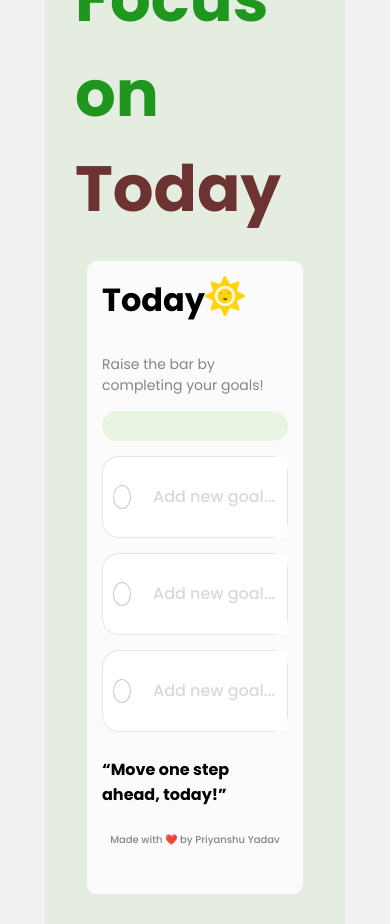
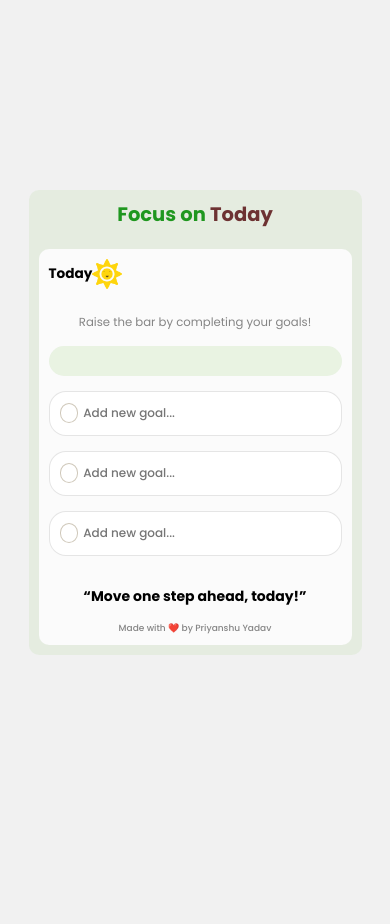
Before and after one commit to PriyanshuYadav06/focus-on-today, a plain HTML site: page index.html in a window 390 px wide. After the commit the page ends 844 px from the top, so only its background shows below. Drawn offline with Linux system fonts and the light colour scheme.

Commit message:
making ir responive and adding local storage for data retain

```diff
--- a/index.html
+++ b/index.html
@@ -27,19 +27,19 @@
             </div>
             <div class="goalContainer">
                 <div class="customCheckbox">
-                    <img class="hide" src="./check-icon.svg" alt="">
+                    <img class="hide hide1" src="./check-icon.svg" alt="">
                 </div>
                 <input class="goal_input" type="text" name="" id="" placeholder="Add new goal...">
             </div>
             <div class="goalContainer">
                 <div class="customCheckbox">
-                    <img class="hide" src="./check-icon.svg" alt="">
+                    <img class="hide hide1" src="./check-icon.svg" alt="">
                 </div>
                 <input class="goal_input" type="text" name="" id="" placeholder="Add new goal...">
             </div>
             <div class="goalContainer">
                 <div class="customCheckbox">
-                    <img class="hide" src="./check-icon.svg" alt="">
+                    <img class="hide hide1" src="./check-icon.svg" alt="">
                 </div>
                 <input class="goal_input" type="text" name="" id="" placeholder="Add new goal...">
             </div>
--- a/script.js
+++ b/script.js
@@ -1,47 +1,59 @@
-let CheckBoxList=document.querySelectorAll(".customCheckbox");
-let InputList=document.querySelectorAll(".goal_input");
-let red=document.querySelector('.rectangle6');
-let progress=document.querySelector(".rectangle5");
-let progress2=document.querySelector(".hero");
-var x=0;
-function UpdateProgress(child){
-    current_width=parseFloat(progress.style.width) || 0;
-    if(child.classList.contains("hide")){
-        x--;
-        progress.style.width=(current_width-33.33)+"%";
-        progress2.innerHTML = `${x}/3 Completed`;
+let CheckBoxList = document.querySelectorAll(".customCheckbox");
+let InputList = document.querySelectorAll(".goal_input");
+let red = document.querySelector(".rectangle6");
+let progress = document.querySelector(".rectangle5");
+let progress2 = document.querySelector(".hero");
+let imgg = document.querySelectorAll(".hide1");
+var x = 0;
+const saveData = JSON.parse(localStorage.getItem("Data")) || { goal1: "", goal2: "", goal3: "" };
+const saveData1 = JSON.parse(localStorage.getItem("check")) || { completed1: false, completed2: false, completed3: false };
+x = [saveData1.completed1, saveData1.completed2, saveData1.completed3].filter(Boolean).length;
+InputList.forEach((input, index) => {
+    input.value = saveData[`goal${index + 1}`] || "";
+});
+imgg.forEach((img, index) => {
+    if (saveData1[`completed${index + 1}`]) {
+        img.classList.remove("hide");
+    }
+});
+function UpdateProgress() {
+    let completed = [saveData1.completed1, saveData1.completed2, saveData1.completed3].filter(Boolean).length;
+    progress.style.width = (completed * 33.33) + "%";
+    progress2.innerHTML = `${completed}/3 Completed`;
 
-
-    }else{
-        x++
-        progress.style.width=(current_width+33.33)+"%";
-        progress2.innerHTML = `${x}/3 Completed`;
-
-
-    }
-    if(x==0){
+    if (completed === 0) {
         progress2.classList.add("hero");
         progress.classList.add("hero");
-
-    }else if(x>0){
+    } else {
         progress2.classList.remove("hero");
         progress.classList.remove("hero");
     }
 }
-CheckBoxList.forEach((CheckBox)=>{
-    CheckBox.addEventListener("click",()=>{
-        let child=CheckBox.children;
-        if(InputList[0].value.trim()=="" || InputList[1].value.trim()=="" || InputList[2].value.trim()==""){
+function togglee(child, index) {
+    child.classList.toggle("hide");
+    saveData1[`completed${index + 1}`] = !child.classList.contains("hide");
+    localStorage.setItem("check", JSON.stringify(saveData1));
+    UpdateProgress();
+}
+CheckBoxList.forEach((CheckBox, index) => {
+    CheckBox.addEventListener("click", () => {
+        if ([...InputList].some(input => input.value.trim() === "")) {
             red.classList.remove("hide");
-        }else{
+        } else {
             red.classList.add("hide");
-            child[0].classList.toggle("hide");
-            UpdateProgress(child[0]);
+            togglee(imgg[index], index);
         }
-    })
-})
-InputList.forEach((inputs)=>{
-    inputs.addEventListener("focus",()=>{
+    });
+});
+InputList.forEach((input, index) => {
+    input.addEventListener("input", (e) => {
+        let savedData = JSON.parse(localStorage.getItem("Data")) || { goal1: "", goal2: "", goal3: "" };
+        savedData[`goal${index + 1}`] = e.target.value;
+        localStorage.setItem("Data", JSON.stringify(savedData));
+    });
+
+    input.addEventListener("focus", () => {
         red.classList.add("hide");
-    })
-})
+    });
+});
+UpdateProgress();
--- a/style.css
+++ b/style.css
@@ -1,150 +1,198 @@
-*{
+* {
     margin: 0;
     padding: 0;
     box-sizing: border-box;
 }
-.body{
+.body {
     display: flex;
     justify-content: center;
     align-items: center;
-    height: 100vh;
+    min-height: 100vh;
     background-color: #f1f1f1;
-    font-family: 'poppins';
+    font-family: 'Poppins', sans-serif;
+    padding: 10px;
 }
-.rectangle1{
 
-    width:50vw;
+/* Main Container */
+.rectangle1 {
+    width: 90%;
     max-width: 600px;
-    min-width: 300px;
     display: flex;
     justify-content: center;
     align-items: center;
     flex-direction: column;
-    padding:30px;
+    padding: 20px;
+    gap: 20px;
+    background-color: rgba(72, 163, 0, 0.07);
+    border-radius: 10px;
+}
 
-    gap:25px;
-    background-color: rgba(72, 163, 0, 0.07);
-
-}
-.rectangle2{
-    width: 90%;
-    height:75vh;
-
+/* Inner Box */
+.rectangle2 {
+    width: 100%;
+    height: auto;
     background-color: rgba(251, 251, 251, 1);
     border-radius: 10px;
     padding: 15px;
     display: flex;
     flex-direction: column;
-    gap:15px;
+    gap: 15px;
 }
-.text{
+
+/* Headings */
+.text {
     font-weight: 700;
-    font-size: 64px;
+    font-size: 8vw; /* Adjusts with screen width */
+    text-align: center;
 }
-.txt1{
-    color:#1f971f;
+.txt1 { color: #1f971f; }
+.txt2 { color: #6d3232; }
+
+/* Today Header */
+.txt3 {
+    font-weight: 700;
+    font-size: 5vw;
+    display: flex;
+    align-items: center;
 }
-.txt2{
-    color:#6d3232;
+.txt3 img {
+    height: 30px;
+    width: 30px;
 }
-.txt3{
-    font-weight: 700;
-    font-size:32px;
-    display: flex;
+
+/* Instructions */
+.txt4 {
+    color: rgba(133, 133, 133, 1);
+    font-size: 3.5vw;
+    margin-top: 10px;
+    text-align: center;
 }
-.txt3 img{
-    height:40px;
-    width:40px;
-}
-.txt4{
-   color: rgba(133, 133, 133, 1);
-   font-weight: 400;
-   font-size:14px;
-   margin-top: 15px;
-}
-.rectangle4{
+
+/* Progress Bar */
+.rectangle4 {
     background-color: rgba(72, 163, 0, 0.1);
     border-radius: 15px;
-    max-width: 500px;
-    height:30px;
+    width: 100%;
+    height: 30px;
 }
-.rectangle5{
+.rectangle5 {
     border-radius: 15px;
-    width:0%;
-    max-width: 500px;
+    width: 0%;
     height: 100%;
     background-color: rgba(72, 163, 0, 1);
     color: rgba(238, 255, 224, 1);
-    font-size: 10px;
+    font-size: 12px;
     font-weight: 500;
     display: flex;
     align-items: center;
-    padding:10px;
+    padding: 10px;
+}
 
-}
-.rectangle6{
-    display: flex;
-    align-items: center;
-}
-.rectangle7{
-    color:rgba(255, 81, 81, 1);
-    font-weight: 400;
-    font-size: 14px;
-}
-.rectangle10{
-    display: flex;
-    flex-direction: column;
-    justify-content:center;
-    align-items:center;
-    gap:25px;
-    margin-top: 10px;
-}
-.owner{
-    color:rgba(133, 133, 133, 1);
-    font-size: 10px;
-    font-weight: 500;
-}
-.txt6{
-    color:rgba(0, 0, 0, 1);
-    font-size: 16px;
-    font-weight:700;
-}
-.goalContainer{
+/* Goal Input Container */
+.goalContainer {
     border: 1px solid rgba(0, 0, 0, 0.1);
     border-radius: 17px;
-    height:82px;
+    height: 60px;
     display: flex;
     align-items: center;
     background-color: #FFFFFF;
-
+    width: 100%;
+    padding: 10px;
 }
-.customCheckbox{
+.customCheckbox {
     border: 1px solid #61481C4D;
     height: 24px;
     width: 24px;
     border-radius: 50%;
-    margin-left: 10px;
     cursor: pointer;
     display: flex;
     align-items: center;
     justify-content: center;
 }
-.goal_input::placeholder{
-    color:#D9D9D9;
+.goal_input {
+    border: none;
+    font-family: inherit;
+    font-size: 14px;
+    outline: none;
+    width: 100%;
+    font-weight: 500;
+    padding: 5px;
 }
-.goal_input{
-    border:none;
-    margin-left: 22px;
-    font-family: inherit;
-    font-size: 16px;
-    outline: none;
-    width:100%;
-    height: 100%;
+
+/* Bottom Text */
+.rectangle10 {
+    display: flex;
+    flex-direction: column;
+    justify-content: center;
+    align-items: center;
+    gap: 15px;
+    margin-top: 15px;
+    text-align: center;
+}
+.owner {
+    color: rgba(133, 133, 133, 1);
+    font-size: 12px;
     font-weight: 500;
 }
-.hide{
-    display: none;
+.txt6 {
+    color: rgba(0, 0, 0, 1);
+    font-size: 14px;
+    font-weight: 700;
 }
-.hero{
-    display: none;
+
+/* Hiding Elements */
+.hide { display: none; }
+.hero { display: none; }
+
+/* ✅ Media Queries for Responsiveness */
+@media (max-width: 768px) {
+    .text {
+        font-size: 6vw;
+    }
+    .txt3 {
+        font-size: 4vw;
+    }
+    .txt4 {
+        font-size: 3vw;
+    }
+    .goalContainer {
+        height: 50px;
+    }
+    .goal_input {
+        font-size: 12px;
+    }
+    .owner {
+        font-size: 10px;
+    }
 }
+
+@media (max-width: 480px) {
+    .rectangle1 {
+        padding: 10px;
+    }
+    .rectangle2 {
+        padding: 10px;
+    }
+    .text {
+        font-size: 5vw;
+    }
+    .txt3 {
+        font-size: 3.5vw;
+    }
+    .txt4 {
+        font-size: 3vw;
+    }
+    .goalContainer {
+        height: 45px;
+    }
+    .goal_input {
+        font-size: 12px;
+    }
+    .customCheckbox {
+        height: 20px;
+        width: 20px;
+    }
+    .owner {
+        font-size: 9px;
+    }
+}
```
